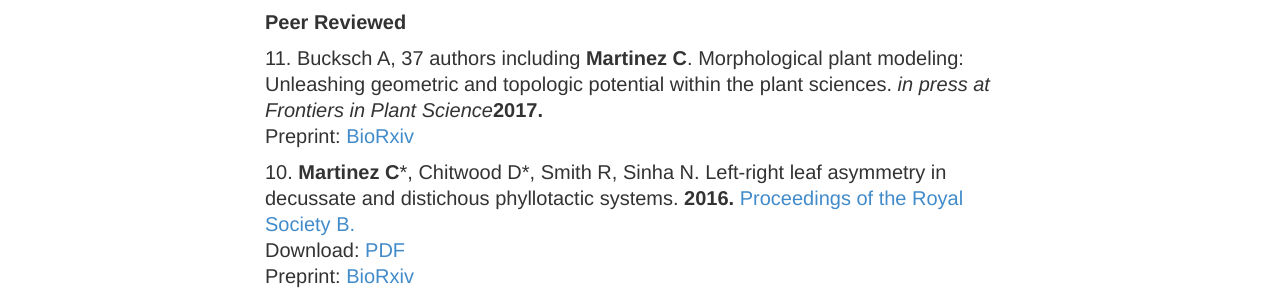
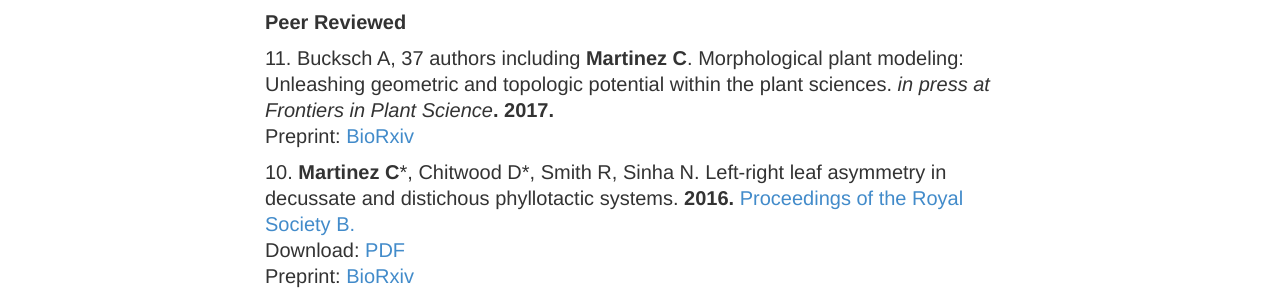
Before and after one commit to iamciera/creports, a Jekyll site: the page built from cv/index.html, in a window 1280 px wide and 900 px high, scrolled down 939 px. Shown: the part 161-454 px from the top of the window. Built offline with Jekyll 4.4.1, drawn with Linux system fonts in a browser that asks for light colours; nearby versions of some CDN libraries.

Commit message:
fixed space

```diff
--- a/cv/index.html
+++ b/cv/index.html
@@ -55,7 +55,7 @@ layout: default
 
 				<p><strong>Peer Reviewed</strong>
 
-				<p>11. Bucksch A, 37 authors including <b>Martinez C</b>. Morphological plant modeling: Unleashing geometric and topologic potential within the plant sciences. <i>in press at Frontiers in Plant Science</i><b>2017.</b><br />Preprint:<a href="http://www.biorxiv.org/content/early/2016/10/04/078832"> BioRxiv</a></p>
+				<p>11. Bucksch A, 37 authors including <b>Martinez C</b>. Morphological plant modeling: Unleashing geometric and topologic potential within the plant sciences. <i>in press at Frontiers in Plant Science</i><b>. 2017.</b><br />Preprint:<a href="http://www.biorxiv.org/content/early/2016/10/04/078832"> BioRxiv</a></p>
 
 				<p>10. <strong>Martinez C</strong>*, Chitwood D*, Smith R, Sinha N. Left-right leaf asymmetry in decussate and distichous phyllotactic systems. <b>2016. </b><a href="http://rstb.royalsocietypublishing.org/content/371/1710/20150412">Proceedings of the Royal Society B. </a><br />Download: <a href="{{ site.baseurl }}/downloads/martinez_etal_PTB_2016.pdf" target="_blank">PDF</a><br />Preprint:<a href="http://biorxiv.org/content/early/2016/03/15/043869"> BioRxiv</a>
 
```
